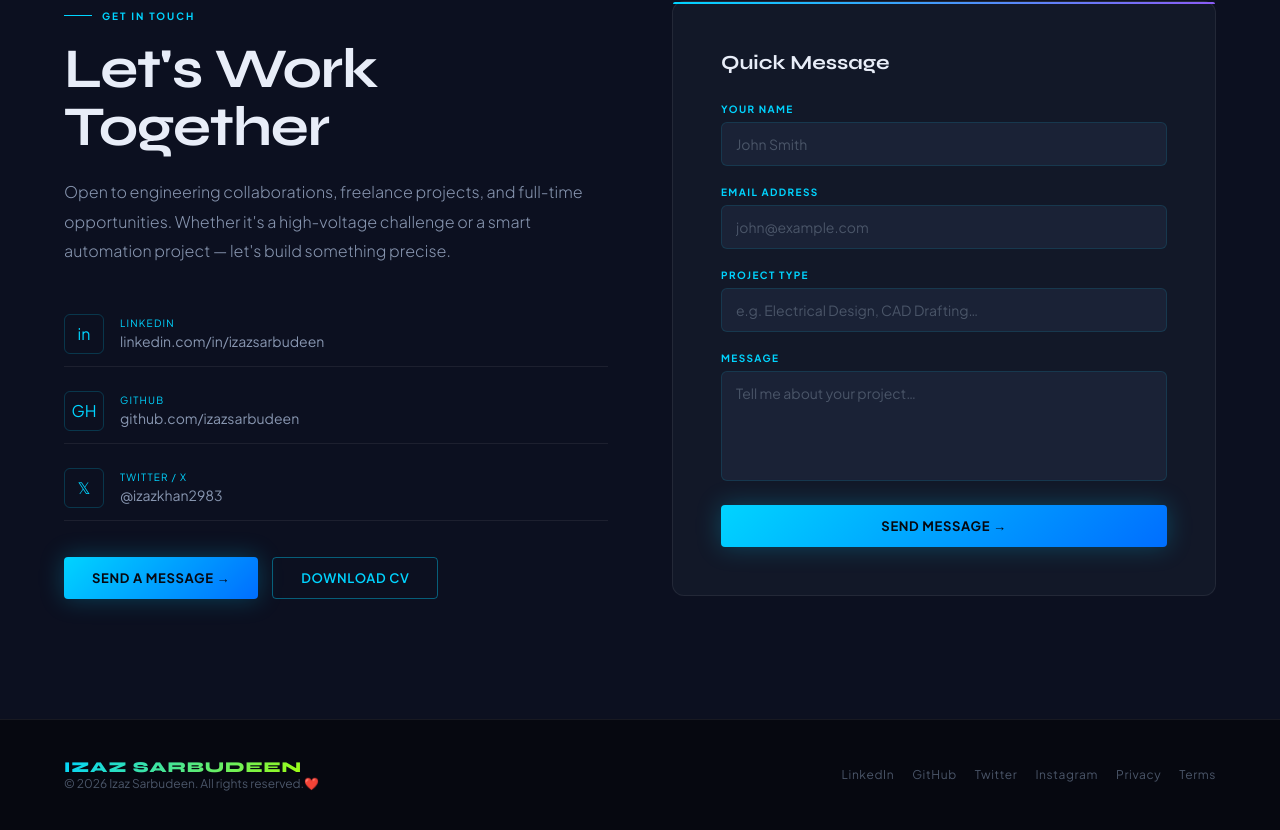
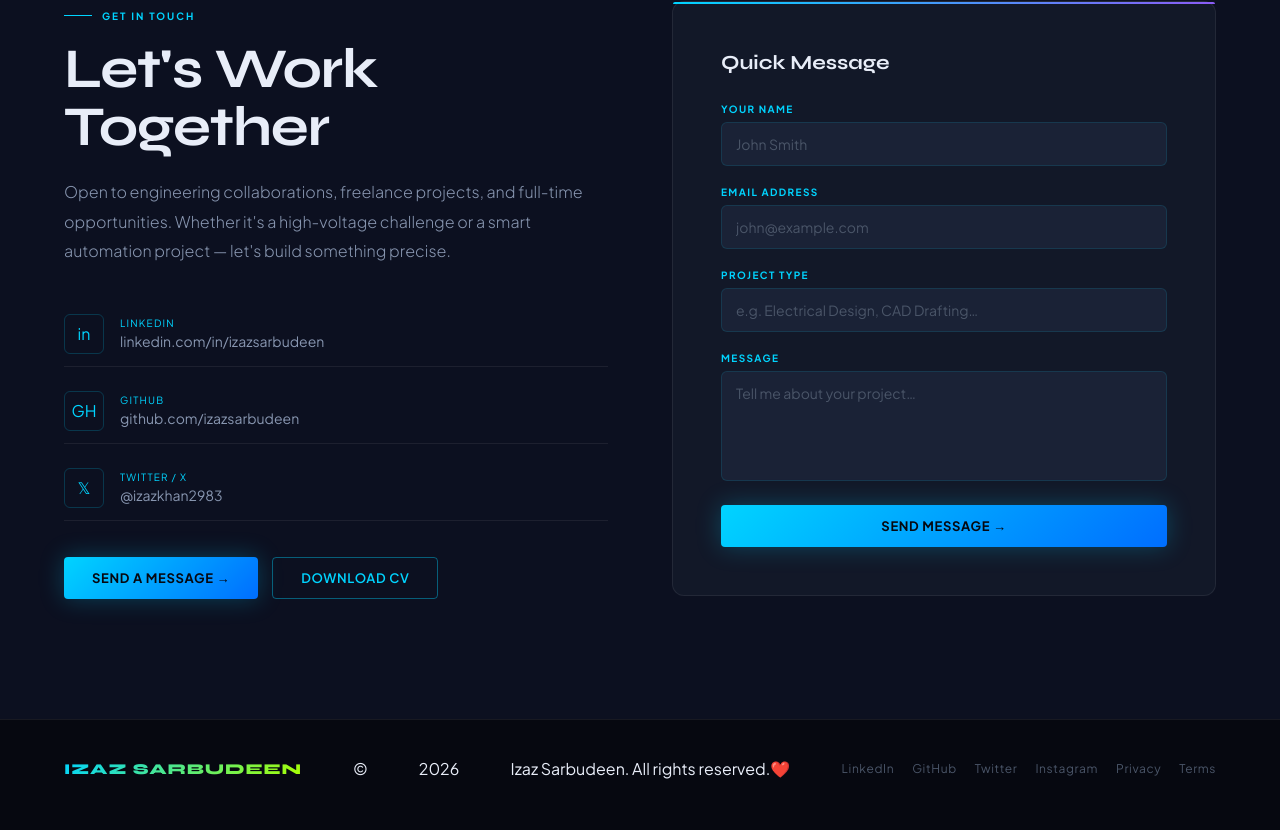
Before and after one commit to Izazsarbudeen/izazsarbudeen.github.io, a plain HTML site: page index.html in a window 1280 px wide. Shown: the part 6298-7128 px from the top of the page. Drawn offline with Linux system fonts and the light colour scheme; a web font is replaced by a local one.

Commit message:
Update index.html

```diff
--- a/index.html
+++ b/index.html
@@ -1480,8 +1480,7 @@ footer {
 
 <!-- FOOTER -->
 <footer>
-  <div class="footer-copy">
-  <div class="footer-logo">Izaz Sarbudeen</div>
+ <div class="footer-logo">Izaz Sarbudeen</div>
   © <span id="currentYear"></span> Izaz Sarbudeen. All rights reserved.❤️</div>
   <div class="footer-socials">
     <a href="https://linkedin.com/in/izazsarbudeen" class="footer-social" target="_blank">LinkedIn</a>
```
